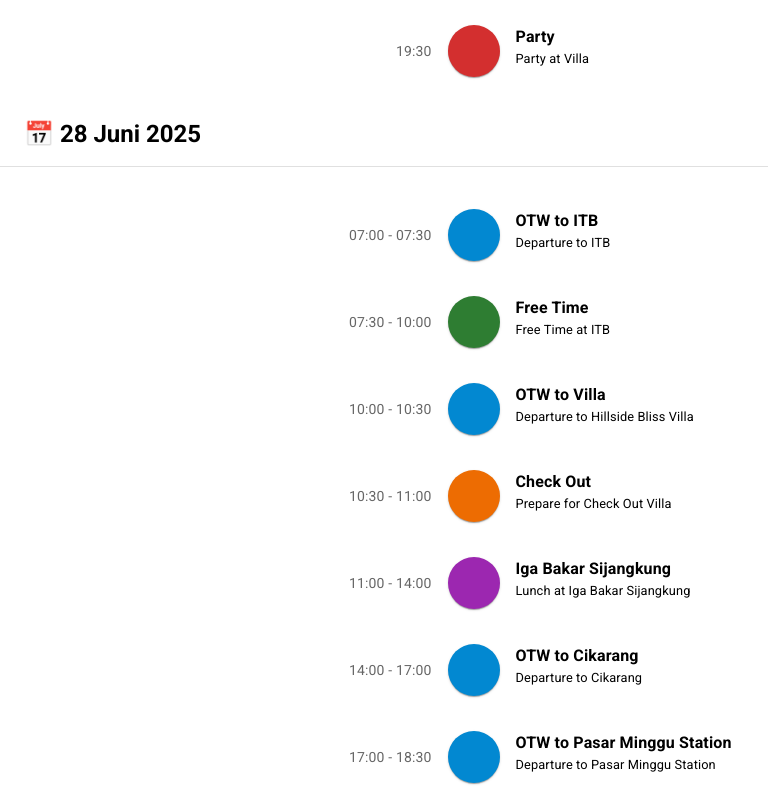
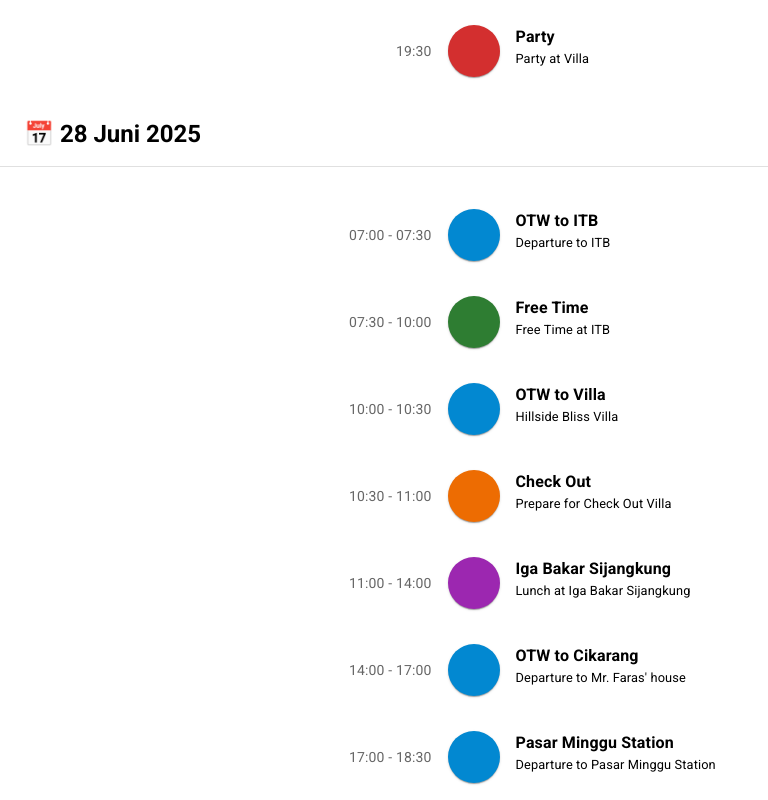
Before and after one commit to wayhyou/my-itenary, a React (Vite) app: page / in a window 1280 px wide. Shown: the part 960-1760 px from the top of the page, without its empty margins (0-768 px from the left). Built offline with nearby package versions, Linux system fonts and the light colour scheme; some icons are missing.

Commit message:
update title and description

```diff
--- a/src/mobile/pages/HomePage.jsx
+++ b/src/mobile/pages/HomePage.jsx
@@ -22,7 +22,7 @@ const HomePage = () => {
     ["10:30 - 11:30", RamenDiningIcon, "Lunch", "Lunch at Shinju Ramen", "success", "https://assets.pikiran-rakyat.com/crop/0x0:0x0/750x500/photo/2023/07/08/3466334412.jpg", "https://maps.app.goo.gl/NaSMJ7h7GKHqZKSVA"],
     ["11:30 - 13:00", MosqueIcon, "Al Multazam Mosque", "Friday prayers", "warning", "https://asset.kompas.com/crops/3kVFZ8NBeuMUNk6DmCH0wSMRnxM=/0x0:750x500/1200x800/data/photo/2024/05/15/6644bac536d66.jpg", "https://maps.app.goo.gl/s2xxLTRDHLipC2nr6"],
     ["13:00 - 16:00", CoffeeIcon, "D'Pakar Cafe", "Coffee break", "info", "https://cdn.wisata.app/diary/48c8a0e1-0e42-4f8b-aeb4-a41885880a26_sm.jpg", "https://maps.app.goo.gl/ccvCgC9Yn3p1s16L9"],
-    ["16:00 - 16:30", DepartureBoardIcon, "OTW to Villa", "Departure to Hillside Bliss Villa", "primary", "https://rumaindo.com/dashboard/assets/img/webfile/properti-24311.jpeg?key=20240213080854", "https://maps.app.goo.gl/QSH2zNbpRwo9tNhh6"],
+    ["16:00 - 16:30", DepartureBoardIcon, "OTW to Villa", "Hillside Bliss Villa", "primary", "https://rumaindo.com/dashboard/assets/img/webfile/properti-24311.jpeg?key=20240213080854", "https://maps.app.goo.gl/QSH2zNbpRwo9tNhh6"],
     ["16:30 - 18:30", AccessTimeIcon, "Free Time", "Cleaning Up in Villa", "grey", "https://rumaindo.com/dashboard/assets/img/webfile/properti-24311.jpeg?key=20240213080854", "https://maps.app.goo.gl/QSH2zNbpRwo9tNhh6"],
     ["18:30 - 19:30", BackHandIcon, "Prepare", "Prepare for Party", "secondary", "https://www.cakaplah.com/assets/article/03092024/cakaplahcom_qbecp_15863.jpg", "https://maps.app.goo.gl/QSH2zNbpRwo9tNhh6"],
     ["19:30", LiquorIcon, "Party", "Party at Villa", "error", "https://batam.kemenag.go.id/main/public/img/informasi/berita/1666769127_aff6c5d1ec0560f0b4d6.jpg", "https://maps.app.goo.gl/QSH2zNbpRwo9tNhh6"],
@@ -31,11 +31,11 @@ const HomePage = () => {
   const itenariesDayTwo = [
     ["07:00 - 07:30", DepartureBoardIcon, "OTW to ITB", "Departure to ITB", "info", "https://itb.ac.id/files/cover/170125-Kolam-Intel.jpg", "https://maps.app.goo.gl/EWFQNduEesFFNCfLA"],
     ["07:30 - 10:00", AccessTimeIcon, "Free Time", "Free Time at ITB", "success", "https://static.promediateknologi.id/crop/0x0:0x0/750x500/webp/photo/p1/76/2024/02/15/Top-10-Jurusan-Kuliah-Terketat-di-ITB-Hindari-Jika-Ingin-Peluang-Lolos-Institut-Teknologi-Bandung-Jalur-SNBP-2024-Lebih-BesarJPG-2838653562.jpg", "https://maps.app.goo.gl/EWFQNduEesFFNCfLA"],
-    ["10:00 - 10:30", DepartureBoardIcon, "OTW to Villa", "Departure to Hillside Bliss Villa", "info", "https://rumaindo.com/dashboard/assets/img/webfile/properti-24311.jpeg?key=20240213080854", "https://maps.app.goo.gl/QSH2zNbpRwo9tNhh6"],
+    ["10:00 - 10:30", DepartureBoardIcon, "OTW to Villa", "Hillside Bliss Villa", "info", "https://rumaindo.com/dashboard/assets/img/webfile/properti-24311.jpeg?key=20240213080854", "https://maps.app.goo.gl/QSH2zNbpRwo9tNhh6"],
     ["10:30 - 11:00", AccessTimeIcon, "Check Out", "Prepare for Check Out Villa", "warning", "https://media.cntraveller.com/photos/647703ead82f31f3aa46a9eb/16:9/w_2560%2Cc_limit/GettyImages-1419610165.jpeg", "https://maps.app.goo.gl/QSH2zNbpRwo9tNhh6"],
     ["11:00 - 14:00", FastfoodIcon, "Iga Bakar Sijangkung", "Lunch at Iga Bakar Sijangkung", "secondary", "https://salsawisata.com/wp-content/uploads/2023/10/Iga-Bakar-Si-Jangkung-PhotoRoom.jpg", "https://maps.app.goo.gl/svvr98mmamyQhFFG7"],
-    ["14:00 - 17:00", DepartureBoardIcon, "OTW to Cikarang", "Departure to Cikarang", "info", "https://asset2.morefurniture.id/NEWS/2024/3/Desain%20Rumah%20Besar%20Mewah%20Sofa%20Samping%20Kolam.jpg", "https://maps.app.goo.gl/mBfcinc4H768WCAPA"],
-    ["17:00 - 18:30", DepartureBoardIcon, "OTW to Pasar Minggu Station", "Departure to Pasar Minggu Station", "info", "https://awsimages.detik.net.id/community/media/visual/2021/01/21/parkir-sepeda-di-stasiun-pasar-minggu-rabu-201_169.jpeg?w=1200", "https://maps.app.goo.gl/38CCaDJ5nusYvMzv6"],
+    ["14:00 - 17:00", DepartureBoardIcon, "OTW to Cikarang", "Departure to Mr. Faras' house", "info", "https://asset2.morefurniture.id/NEWS/2024/3/Desain%20Rumah%20Besar%20Mewah%20Sofa%20Samping%20Kolam.jpg", "https://maps.app.goo.gl/mBfcinc4H768WCAPA"],
+    ["17:00 - 18:30", DepartureBoardIcon, "Pasar Minggu Station", "Departure to Pasar Minggu Station", "info", "https://awsimages.detik.net.id/community/media/visual/2021/01/21/parkir-sepeda-di-stasiun-pasar-minggu-rabu-201_169.jpeg?w=1200", "https://maps.app.goo.gl/38CCaDJ5nusYvMzv6"],
   ];
 
   return (
```
